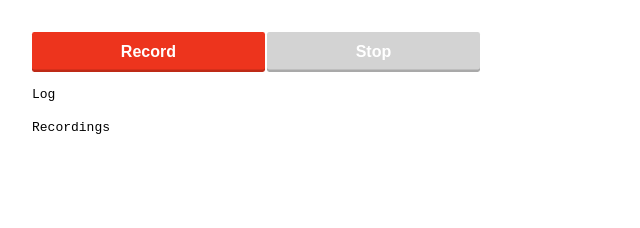
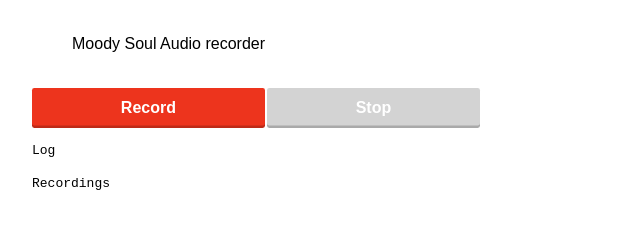
Before and after one commit to AbhiBerad01/Audio-recorder, a plain HTML site: page index.html in a window 1280 px wide. Shown: the whole page, without its empty margins (0-640 px from the left). Drawn offline with Linux system fonts and the light colour scheme.

Commit message:
Update index.html

```diff
--- a/index.html
+++ b/index.html
@@ -9,6 +9,15 @@
 	<link rel="stylesheet" type="text/css" href="style.css">
 </head>
 <body>
+	<header>
+    <nav>
+
+      <ul class="navbar">
+        <li>Moody Soul Audio recorder</li>
+      </ul>
+    </nav>
+  </header>
+	  <div class="center">
 	<!-- <h1>Audio Recording Demo With WebAudioRecorder.js</h1>
 	<p><small>Made by the <a href="https://addpipe.com" target="_blank">Pipe Video Recording Platform</a></small></p>
 	<p>This demo shows you how to use <a href="https://github.com/higuma/web-audio-recorder-js" target="_blank">WebAudioRecorder.js</a> - a JavaScript library written in 2015 by higuma - to record audio and encode to common formats (pcm, Vorbis, mp3) directly in the browser.</p>
@@ -29,7 +38,7 @@
 		<pre>Recordings</pre>
 		<ol id="recordingsList"></ol>
 	</div>
-
+</div>
 	<!-- inserting these scripts at the end to be able to use all the elements in the DOM -->
 	<script src="js/WebAudioRecorder.min.js"></script>
 	<script src="js/app.js"></script>
```
